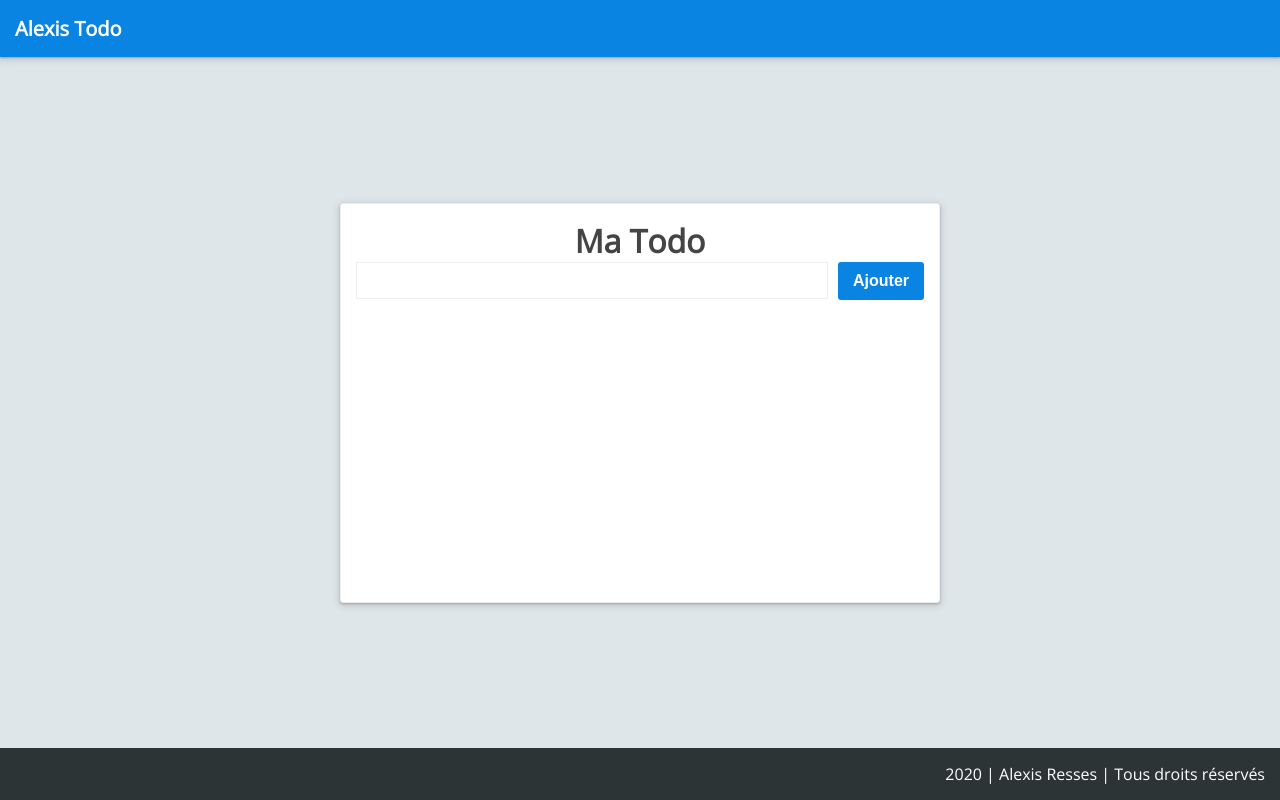
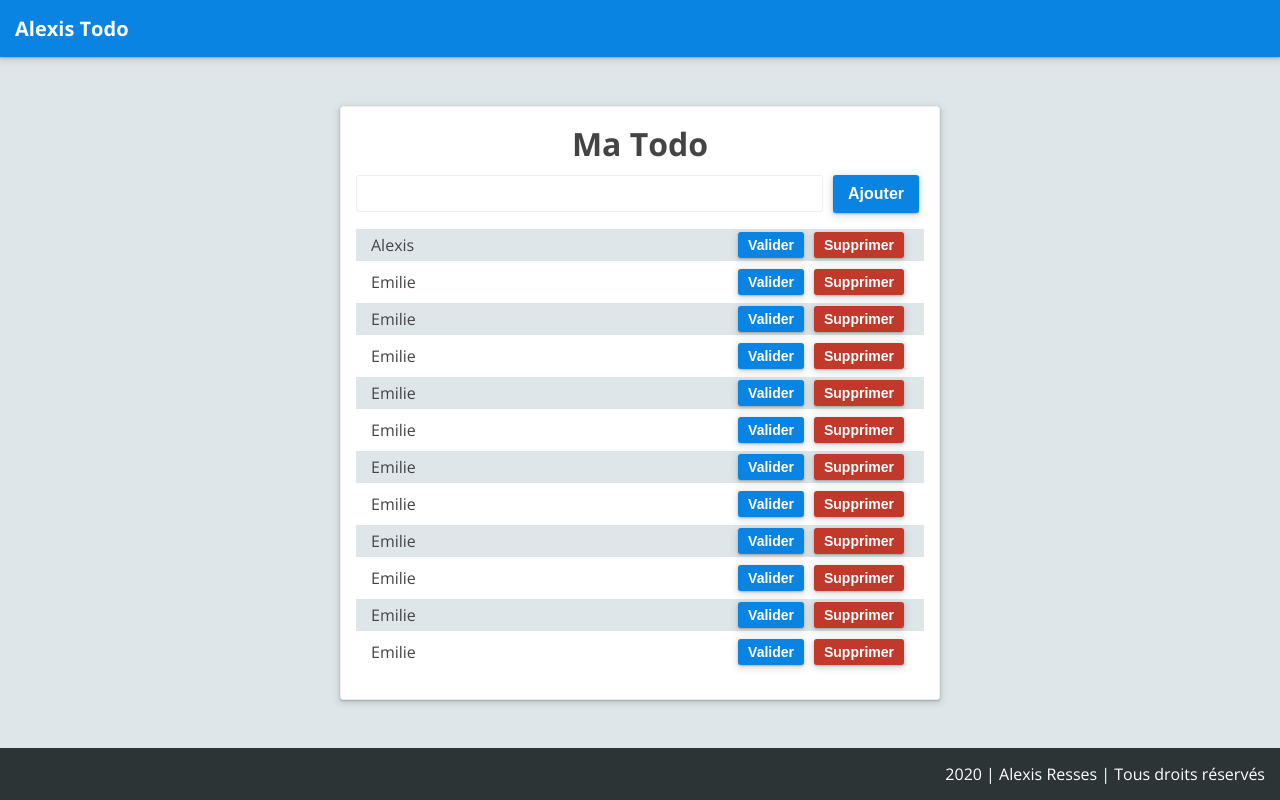
Before and after one commit to AlexisResses/TodoPhp, a PHP site: page / in a window 1280 px wide. Run offline with PHP 8.4, Linux system fonts and the light colour scheme.

Commit message:
add todos

```diff
--- /dev/null
+++ b/data/todos.json
@@ -0,0 +1 @@
+[{"name":"Alexis","done":false,"id":1630678670},{"name":"Emilie","done":false,"id":1630678683},{"name":"Emilie","done":false,"id":1630679062},{"name":"Emilie","done":false,"id":1630679560},{"name":"Emilie","done":false,"id":1630679646},{"name":"Emilie","done":false,"id":1630679664},{"name":"Emilie","done":false,"id":1630679772},{"name":"Emilie","done":false,"id":1630679785},{"name":"Emilie","done":false,"id":1630679916},{"name":"Emilie","done":false,"id":1630680090},{"name":"Emilie","done":false,"id":1630680226},{"name":"Emilie","done":false,"id":1630680287}]
--- a/index.php
+++ b/index.php
@@ -1,23 +1,78 @@
+<?php
+const ERROR_REQUIRED = 'Veuillez renseigner une todo';
+const ERROR_TOO_SHORT = 'Veuillez entrer au moins 5 caractères';
+$filename = __DIR__ . "/data/todos.json";
+$error = '';
+$todos = [];
+
+if (file_exists($filename)) {
+    $data = file_get_contents($filename);
+    $todos = json_decode($data, true) ?? [];
+}
+
+if ($_SERVER['REQUEST_METHOD'] === 'POST') {
+    $_POST = filter_input_array(INPUT_POST, FILTER_SANITIZE_FULL_SPECIAL_CHARS);
+    $todo = $_POST['todo'] ?? '';
+
+    if (!$todo) {
+        $error = ERROR_REQUIRED;
+    } else if (mb_strlen($todo) < 5) {
+        $error = ERROR_TOO_SHORT;
+    }
+
+    if (!$error) {
+        $todos = [...$todos, [
+            'name' => $todo,
+            'done' => false,
+            'id' => time()
+        ]];
+        file_put_contents($filename, json_encode($todos));
+    }
+}
+?>
+
+
 <!DOCTYPE html>
 <html lang="fr">
+
 <head>
-    <?php require_once 'includes/head.php'?>
-    <title>Todo PHP</title>
+    <meta charset="UTF-8">
+    <meta http-equiv="X-UA-Compatible" content="IE=edge">
+    <meta name="viewport" content="width=device-width, initial-scale=1.0">
+    <link rel="stylesheet" href="public/css/style.css">
+    <link rel="preconnect" href="https://fonts.gstatic.com">
+    <link href="https://fonts.googleapis.com/css2?family=Open+Sans:wght@400;700&display=swap" rel="stylesheet">
+    <script async src="public/js/index.js"></script>
+    <title>Todo</title>
 </head>
+
 <body>
     <div class="container">
         <?php require_once 'includes/header.php' ?>
         <div class="content">
             <div class="todo-container">
                 <h1>Ma Todo</h1>
-                <form action="/" method="POST" class="todo-form">
-                    <input type="text">
+                <form class="todo-form" action="/" method="post">
+                    <input name="todo" type="text">
                     <button class="btn btn-primary">Ajouter</button>
                 </form>
-                <div class="todo-list"></div>
+                <?php if ($error) : ?>
+                    <p class="text-danger"><?= $error ?></p>
+                <?php endif; ?>
+                <ul class="todo-list">
+                    <?php foreach ($todos as $t) : ?>
+                        <li class="todo-item">
+                            <span class="todo-name"><?= $t['name'] ?></span>
+                            <button class="btn btn-primary btn-small">Valider</button>
+                            <button class="btn btn-danger btn-small">Supprimer</button>
+                        </li>
+                    <?php endforeach; ?>
+                </ul>
             </div>
+
         </div>
         <?php require_once 'includes/footer.php' ?>
     </div>
 </body>
+
 </html>
--- a/public/css/style.css
+++ b/public/css/style.css
@@ -7,18 +6,18 @@
     --background-light: #dfe6e9;
     --text-color:#444;
     --text-color-light:#fff;
+    --danger : #c0392b;
     --box-shadow:rgba(60, 64, 67, 0.3) 0px 1px 2px 0px,
     rgba(60, 64, 67, 0.15) 0px 2px 6px 2px;
     --border: 1px solid #eee;
 }
 
-/* reset  css */
-
   * {
     box-sizing: border-box;
   }
 
-html,body {
+  html,
+  body {
     margin: 0;
     padding: 0;
     font-size: 10px;
@@ -26,27 +25,20 @@ html,body {
     background-color: var(--background-light);
   }
 
-h1, p {
+  h1,
+  p {
     margin: 0;
   }
 
-/* button */
-
-.btn{
-    background-color: white;
-    border: 0;
-    font-weight: 700;
-    font-size: 1.6rem;
-    color: var(--text-color);
-    padding: 1rem 1.5rem;
-    cursor: pointer;
-    border-radius: 0.3rem;
+  h1 {
+    margin-bottom: 1rem;
   }
 
-.btn-primary{
-    background-color: var(--primary);
-    color:var(--text-color-light);
+  ul {
+    padding: 0;
+    list-style-type: none;
   }
+
   /* container */
 
   .container {
@@ -54,6 +46,45 @@ h1, p {
     min-height: 100vh;
     display: flex;
     flex-flow: column;
+    color: var(--text-color);
+  }
+
+  /* text */
+
+  .text-danger {
+    color: var(--danger);
+    font-size: 1.2rem;
+    font-weight: bold;
+  }
+
+  /* button */
+
+  .btn {
+    background-color: white;
+    font-weight: 700;
+    color: var(--text-color);
+    font-size: 1.6rem;
+    border: 0;
+    padding: 10px 15px;
+    cursor: pointer;
+    border-radius: 3px;
+    margin: 0 5px;
+    box-shadow: var(--box-shadow);
+  }
+
+  .btn-primary {
+    background-color: var(--primary);
+    color: var(--text-color-light);
+  }
+
+  .btn-danger {
+    background-color: var(--danger);
+    color: var(--text-color-light);
+  }
+
+  .btn-small {
+    padding: 5px 10px;
+    font-size: 1.4rem;
   }
 
   /* header */
@@ -115,7 +143,25 @@ footer{
 
   .todo-form input {
     flex: 1;
-    margin-right: 1rem;
+    margin-right: 0.5rem;
     border: var(--border);
-    padding: 1rem 1.5rem;
+    border-radius: 3px;
+    padding: 10px 15px;
   }
+
+  .todo-item {
+    display: flex;
+    flex-flow: row;
+    align-items: center;
+    margin-bottom: 0.5rem;
+    padding: 0.3rem 1.5rem;
+  }
+
+  .todo-item:nth-child(odd) {
+    background-color: var(--background-light);
+  }
+
+  .todo-name {
+    flex: 1;
+    margin-right: 0.5rem;
+  }
```
Also changed, not shown: other parts of public/css/style.css (+16 -20 lines). Lines whose indentation alone changed are shown as unchanged.
